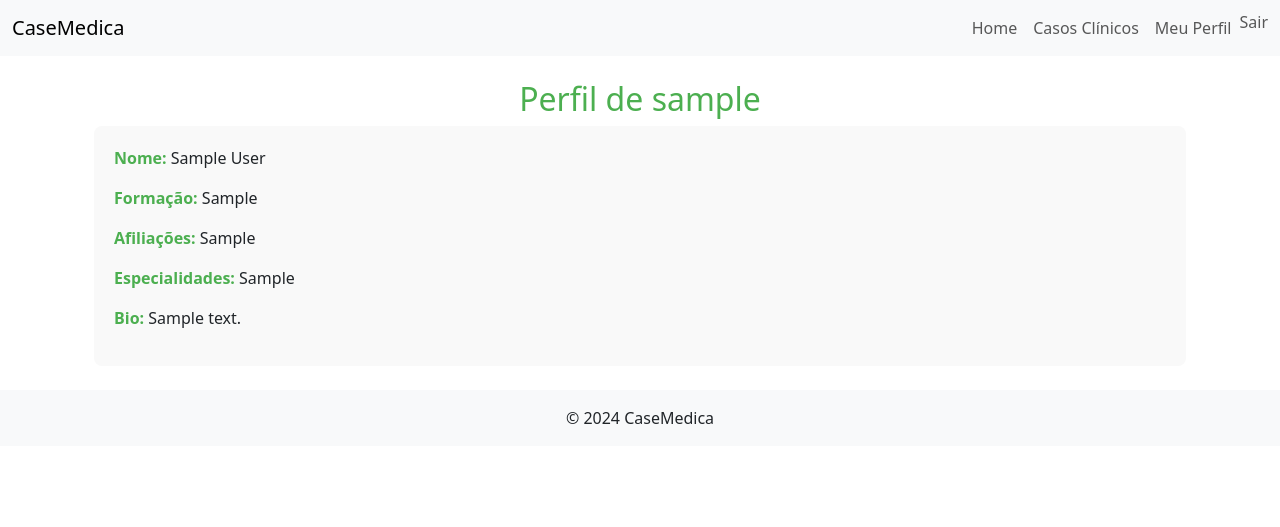
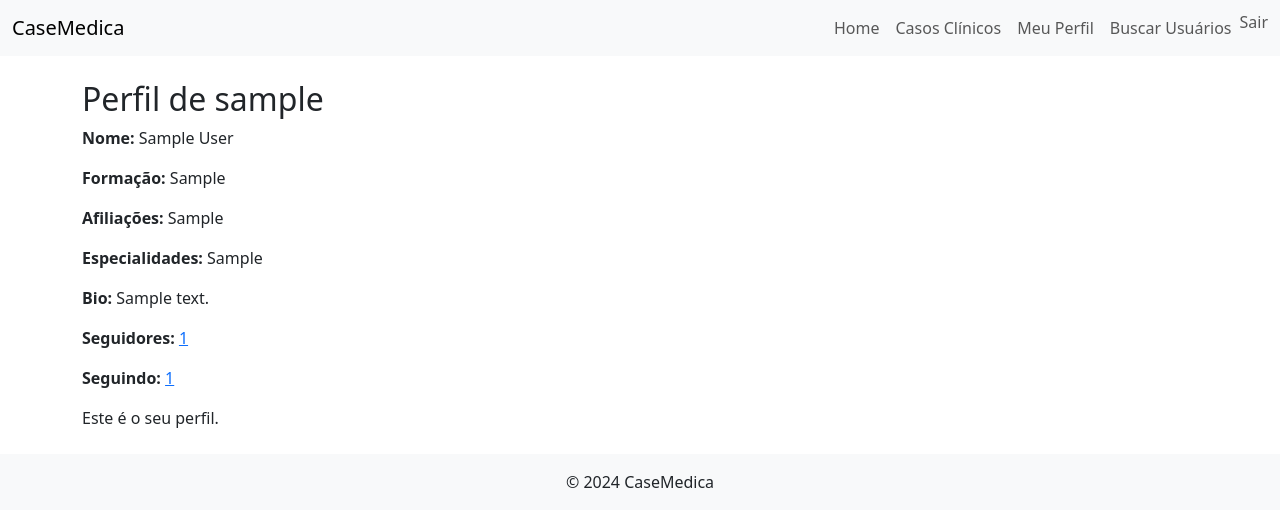
Before and after one commit to danielxmed/CaseMedica, a Django app: a page that uses usuarios/templates/base.html in a window 1280 px wide. Shown: the top 527 px of the page. Run offline with Django 5.2, Linux system fonts and the light colour scheme; a user stored in the database is signed in; tables that the repository leaves empty hold one stand-in row (values such as "Sample post").

Commit message:
CaseMedica4

```diff
--- a/usuarios/models.py
+++ b/usuarios/models.py
@@ -3,10 +3,17 @@ from django.contrib.auth.models import User
 
 class Perfil(models.Model):
     user = models.OneToOneField(User, on_delete=models.CASCADE)
-    formacao = models.CharField(max_length=200)
-    afiliacoes = models.CharField(max_length=200)
-    especialidades = models.CharField(max_length=200)
+    formacao = models.CharField(max_length=200, blank=True)
+    afiliacoes = models.CharField(max_length=200, blank=True)
+    especialidades = models.CharField(max_length=200, blank=True)
     bio = models.TextField(blank=True)
+    seguindo = models.ManyToManyField('self', symmetrical=False, related_name='seguidores', blank=True)
 
     def __str__(self):
         return f'Perfil de {self.user.username}'
+
+    def total_seguidores(self):
+        return self.seguidores.count()
+
+    def total_seguindo(self):
+        return self.seguindo.count()
--- a/usuarios/templates/base.html
+++ b/usuarios/templates/base.html
@@ -26,6 +26,9 @@
             {% if user.is_authenticated %}
               <li class="nav-item">
                 <a class="nav-link" href="{% url 'perfil' %}">Meu Perfil</a>
+              </li>
+              <li class="nav-item">
+                <a class="nav-link" href="{% url 'buscar_usuarios' %}">Buscar Usuários</a>
               </li>
               <li class="nav-item">
                 <form action="{% url 'logout' %}" method="POST" style="display:inline;">
--- a/usuarios/templates/usuarios/visualizar_perfil.html
+++ b/usuarios/templates/usuarios/visualizar_perfil.html
@@ -1,14 +1,22 @@
-<!-- usuarios/templates/usuarios/visualizar_perfil.html -->
 {% extends 'base.html' %}
+
 {% block content %}
-<div class="container">
-  <h2 class="text-center" style="color: #4CAF50; font-weight: 500;">Perfil de {{ user.username }}</h2>
-  <div class="profile-info" style="background-color: #f9f9f9; padding: 20px; border-radius: 8px;">
-    <p><strong style="color: #4CAF50;">Nome:</strong> {{ user.first_name }} {{ user.last_name }}</p>
-    <p><strong style="color: #4CAF50;">Formação:</strong> {{ user.perfil.formacao }}</p>
-    <p><strong style="color: #4CAF50;">Afiliações:</strong> {{ user.perfil.afiliacoes }}</p>
-    <p><strong style="color: #4CAF50;">Especialidades:</strong> {{ user.perfil.especialidades }}</p>
-    <p><strong style="color: #4CAF50;">Bio:</strong> {{ user.perfil.bio }}</p>
-  </div>
-</div>
+  <h2>Perfil de {{ user.username }}</h2>
+  <p><strong>Nome:</strong> {{ user.first_name }} {{ user.last_name }}</p>
+  <p><strong>Formação:</strong> {{ user.perfil.formacao }}</p>
+  <p><strong>Afiliações:</strong> {{ user.perfil.afiliacoes }}</p>
+  <p><strong>Especialidades:</strong> {{ user.perfil.especialidades }}</p>
+  <p><strong>Bio:</strong> {{ user.perfil.bio }}</p>
+  <p><strong>Seguidores:</strong> <a href="{% url 'lista_seguidores' user.username %}">{{ user.perfil.total_seguidores }}</a></p>
+  <p><strong>Seguindo:</strong> <a href="{% url 'lista_seguindo' user.username %}">{{ user.perfil.total_seguindo }}</a></p>
+
+  {% if user != request.user %}
+    {% if request.user in user.perfil.seguidores.all %}
+      <a href="{% url 'deixar_de_seguir_usuario' user.username %}" class="btn btn-secondary">Deixar de Seguir</a>
+    {% else %}
+      <a href="{% url 'seguir_usuario' user.username %}" class="btn btn-primary">Seguir</a>
+    {% endif %}
+  {% else %}
+    <p>Este é o seu perfil.</p>
+  {% endif %}
 {% endblock %}
--- a/usuarios/urls.py
+++ b/usuarios/urls.py
@@ -8,4 +8,9 @@ urlpatterns = [
     path('login/', auth_views.LoginView.as_view(template_name='usuarios/login.html'), name='login'),
     path('logout/', auth_views.LogoutView.as_view(), name='logout'),
     path('signup/', views.signup, name='signup'),
+    path('perfil/<str:username>/seguir/', views.seguir_usuario, name='seguir_usuario'),
+    path('perfil/<str:username>/deixar_de_seguir/', views.deixar_de_seguir_usuario, name='deixar_de_seguir_usuario'),
+    path('buscar/', views.buscar_usuarios, name='buscar_usuarios'),
+    path('perfil/<str:username>/seguidores/', views.lista_seguidores, name='lista_seguidores'),
+    path('perfil/<str:username>/seguindo/', views.lista_seguindo, name='lista_seguindo'),
 ]
--- a/usuarios/views.py
+++ b/usuarios/views.py
@@ -1,8 +1,9 @@
-from django.shortcuts import render, redirect
+from django.shortcuts import render, redirect, get_object_or_404
 from django.contrib.auth.decorators import login_required
 from .forms import UserUpdateForm, PerfilUpdateForm
 from django.contrib.auth.forms import UserCreationForm
 from django.contrib.auth.models import User  # Adicione esta linha
+from django.contrib import messages
 
 @login_required
 def perfil(request):
@@ -36,3 +37,41 @@ def signup(request):
     else:
         form = UserCreationForm()
     return render(request, 'usuarios/signup.html', {'form': form})
+
+@login_required
+def seguir_usuario(request, username):
+    user_to_follow = get_object_or_404(User, username=username)
+    perfil_to_follow = user_to_follow.perfil
+    perfil = request.user.perfil
+    if perfil == perfil_to_follow:
+        messages.warning(request, 'Você não pode seguir a si mesmo.')
+    else:
+        perfil.seguindo.add(perfil_to_follow)
+        messages.success(request, f'Você agora está seguindo {user_to_follow.username}.')
+    return redirect('visualizar_perfil', username=username)
+
+@login_required
+def deixar_de_seguir_usuario(request, username):
+    user_to_unfollow = get_object_or_404(User, username=username)
+    perfil_to_unfollow = user_to_unfollow.perfil
+    perfil = request.user.perfil
+    perfil.seguindo.remove(perfil_to_unfollow)
+    messages.success(request, f'Você deixou de seguir {user_to_unfollow.username}.')
+    return redirect('visualizar_perfil', username=username)
+
+
+def buscar_usuarios(request):
+    query = request.GET.get('q')
+    resultados = User.objects.filter(username__icontains=query) if query else None
+    return render(request, 'usuarios/buscar_usuarios.html', {'resultados': resultados, 'query': query})
+
+def lista_seguidores(request, username):
+    user = get_object_or_404(User, username=username)
+    seguidores = user.perfil.seguidores.all()
+    return render(request, 'usuarios/lista_seguidores.html', {'user': user, 'seguidores': seguidores})
+
+def lista_seguindo(request, username):
+    user = get_object_or_404(User, username=username)
+    perfil = user.perfil
+    seguindo = perfil.seguindo.all()
+    return render(request, 'usuarios/lista_seguindo.html', {'user': user, 'seguindo': seguindo})
```
Also changed, not shown: usuarios/templates/usuarios/buscar_usuarios.html (added, +22 -0 lines), usuarios/templates/usuarios/lista_seguidores.html (added, +14 -0 lines), usuarios/templates/usuarios/lista_seguindo.html (added, +14 -0 lines), usuarios/migrations/0002_perfil_seguidores_alter_perfil_afiliacoes_and_more.py (added), usuarios/migrations/0003_remove_perfil_seguidores_perfil_seguindo.py (added).
